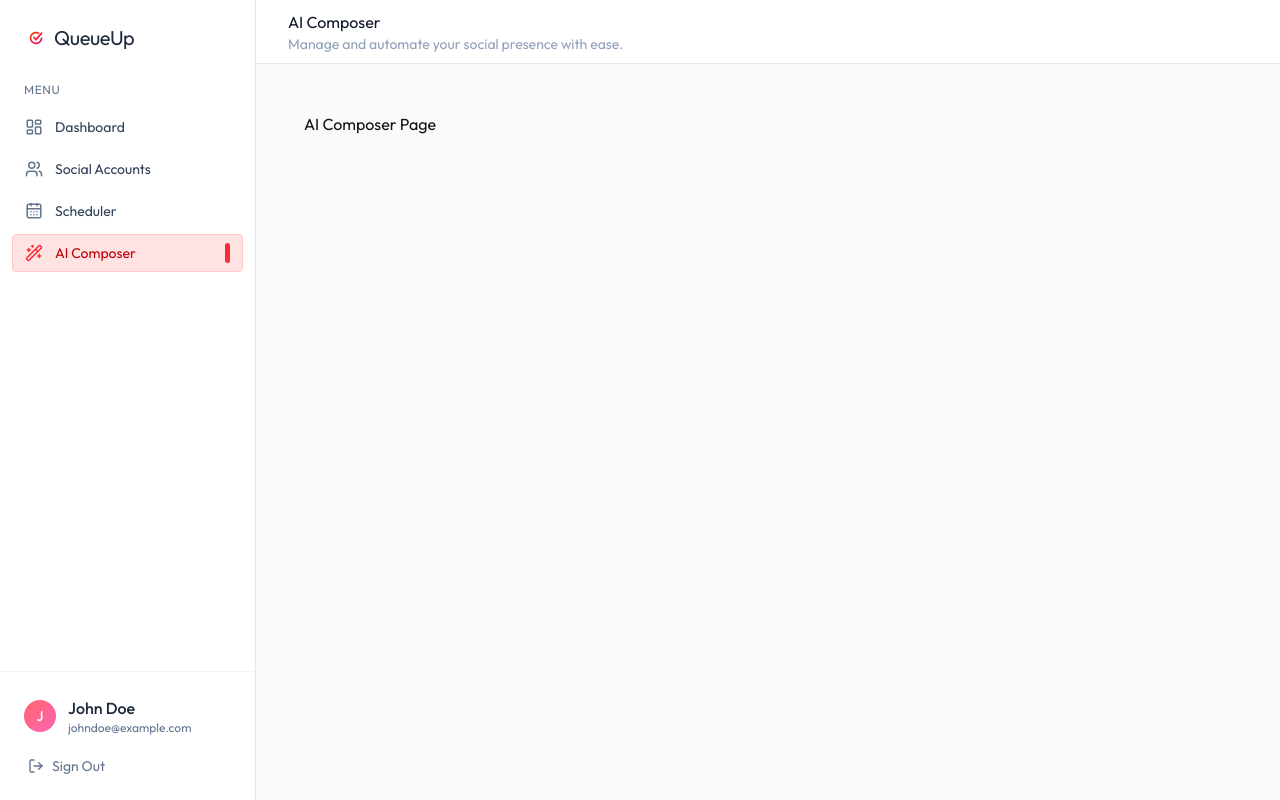
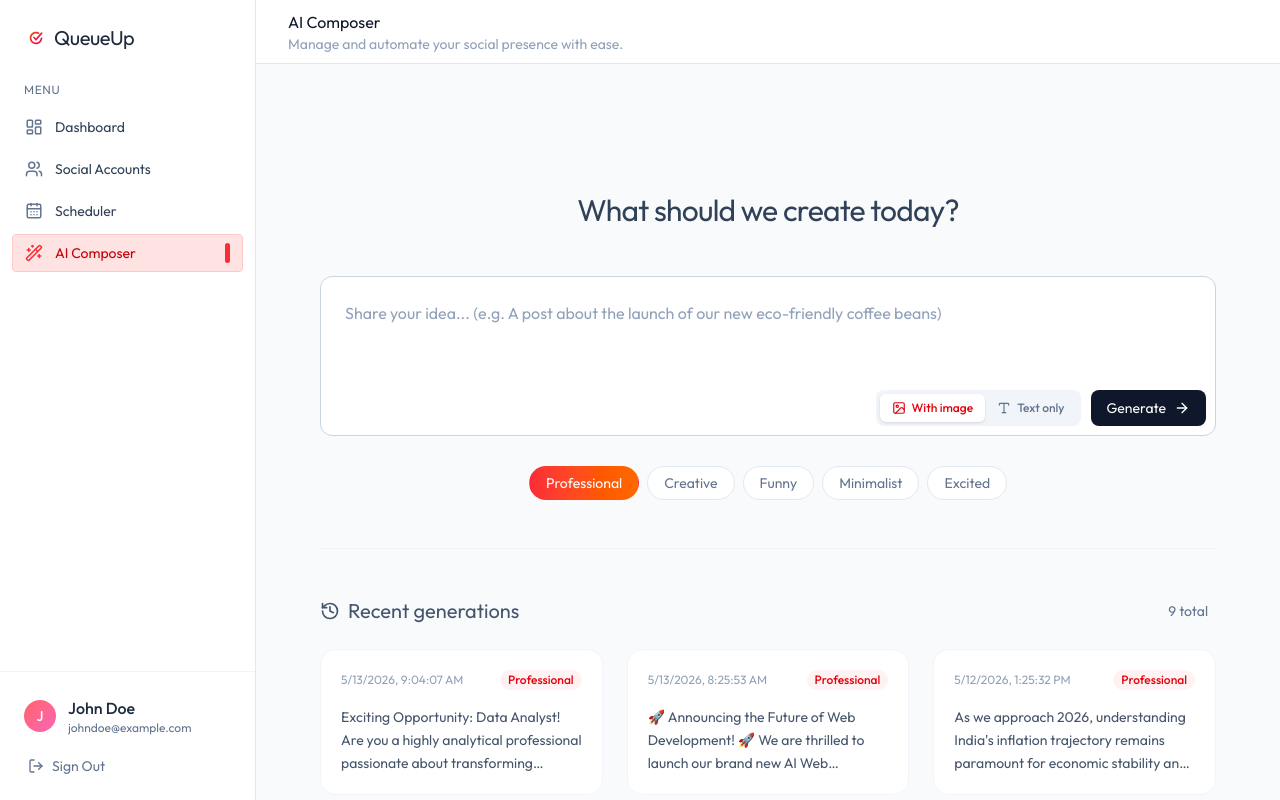
Before and after one commit to pr4gya-ai/QueueUp, a React (Vite) app in the folder frontend/: page /ai-composer in a window 1280 px wide. Built offline with nearby package versions, Linux system fonts and the light colour scheme.

Commit message:
Fix: remove nested git repo in frontend, track all files under root

```diff
--- a/frontend/src/pages/AIComposer.tsx
+++ b/frontend/src/pages/AIComposer.tsx
@@ -1,11 +1,166 @@
-import React from 'react'
+import { useEffect, useState } from "react";
+import { dummyGenerationData } from "../assets/assets";
+import { ArrowRightIcon, Loader2Icon, ImageIcon, TypeIcon, HistoryIcon } from "lucide-react";
 
 const AIComposer = () => {
+  const [prompt, setPrompt] = useState("");
+  const [tone, setTone] = useState("Professional");
+  const [generateImage, setGenerateImage] = useState(true);
+  const [loading, setLoading] = useState(false);
+  const [generations, setGenerations] = useState<any[]>([]);
+
+  // Scheduling state
+  const [activeScheduler, setActiveScheduler] = useState<any>(null);
+  const [selectedPlatforms, setSelectedPlatforms] = useState<string[]>([]);
+  const [scheduledDate, setScheduledDate] = useState("");
+  const [scheduledTime, setScheduledTime] = useState("");
+  const [scheduling, setScheduling] = useState(false);
+
+  const fetchGenerations = async () => {
+    setGenerations(dummyGenerationData);
+  };
+
+  useEffect(() => {
+    fetchGenerations();
+  }, []);
+
+  const handleGenerate = async () => {
+    setLoading(true);
+    setTimeout(() => {
+      setLoading(false);
+      fetchGenerations();
+    }, 2000);
+  };
+
+  const tones = [
+    "Professional",
+    "Creative",
+    "Funny",
+    "Minimalist",
+    "Excited"
+  ];
+
   return (
-    <div>
-      AI Composer Page
+    <div className="max-w-4xl mx-auto space-y-12 pb-20 animate-in fade-in duration-700">
+      {/* Input Section */}
+      <div className="space-y-6 text-center mt-20">
+        <h1 className="text-3xl text-slate-700 tracking-tight">What should we create today?</h1>
+        <div className="relative group mt-12">
+          <textarea
+            className="w-full px-6 py-6 bg-white border border-slate-300 rounded-xl text-slate-900 placeholder-slate-400 outline-none focus:border-slate-400 transition resize-none h-40"
+            placeholder="Share your idea... (e.g. A post about the launch of our new eco-friendly coffee beans)"
+            value={prompt}
+            onChange={(e) => setPrompt(e.target.value)}
+          />
+          <div className="absolute bottom-4 right-2.5 flex items-center gap-2.5 text-sm">
+            {/* Segmented pill: With Image / Text Only */}
+            <div className="inline-flex bg-slate-100 rounded-lg p-1">
+              <button
+                type="button"
+                onClick={() => setGenerateImage(true)}
+                className={`flex items-center gap-1.5 px-3 py-1.5 rounded-md text-xs font-medium transition-all ${
+                  generateImage
+                    ? "bg-white text-red-600 shadow-sm"
+                    : "text-slate-500 hover:text-slate-700"
+                }`}
+              >
+                <ImageIcon className="size-3.5" />
+                With image
+              </button>
+              <button
+                type="button"
+                onClick={() => setGenerateImage(false)}
+                className={`flex items-center gap-1.5 px-3 py-1.5 rounded-md text-xs font-medium transition-all ${
+                  !generateImage
+                    ? "bg-white text-red-600 shadow-sm"
+                    : "text-slate-500 hover:text-slate-700"
+                }`}
+              >
+                <TypeIcon className="size-3.5" />
+                Text only
+              </button>
+            </div>
+
+            {/* Generate button */}
+            <button
+              onClick={handleGenerate}
+              disabled={loading}
+              className="bg-slate-900 hover:bg-slate-800 text-white flex items-center gap-2 px-4 py-2 rounded-lg disabled:opacity-50"
+            >
+              {loading ? (
+                <>
+                  <Loader2Icon className="size-4 animate-spin" />
+                  <span>Generating...</span>
+                </>
+              ) : (
+                <>
+                  Generate
+                  <ArrowRightIcon className="size-4" />
+                </>
+              )}
+            </button>
+          </div>
+        </div>
+
+        <div className="flex flex-wrap justify-center gap-2">
+          {tones.map((t) => (
+            <button
+              key={t}
+              onClick={() => setTone(t)}
+              className={`px-4 py-1.5 rounded-full text-sm transition-all border ${
+                tone === t
+                  ? "bg-gradient-to-r from-red-500 to-orange-500 border-transparent text-white"
+                  : "bg-white border-slate-200 text-slate-500 hover:border-slate-300"
+              }`}
+            >
+              {t}
+            </button>
+          ))}
+        </div>
+      </div>
+
+      {/* AI generations */}
+      <div className="space-y-6 pt-12 border-t border-slate-100">
+        <div className="flex items-center justify-between text-slate-600">
+          <div className="flex items-center gap-2">
+            <HistoryIcon className="size-5" />
+            <h4 className="text-xl">Recent generations</h4>
+          </div>
+          <span className="text-sm text-slate-500 bg-slate-50 px-2">
+            {generations.length} total
+          </span>
+        </div>
+
+        <div className="grid grid-cols-1 md:grid-cols-2 xl:grid-cols-3 gap-6">
+          {generations.map((gen) => (
+            <div
+              key={gen._id}
+              className="group bg-white rounded-2xl border border-slate-100 p-5 hover:border-red-200 transition-all relative overflow-hidden"
+            >
+              <div className="flex flex-col h-full space-y-4">
+
+
+                <div className="flex items-center justify-between gap-2">
+                  <span className="text-xs text-slate-400 whitespace-nowrap">
+                    {new Date(gen.createdAt).toLocaleString()}
+                  </span>
+                  <span className="text-xs font-medium text-red-600 bg-red-50 px-2 py-0.5 rounded-full shrink-0">
+                    {gen.tone}
+                  </span>
+                </div>
+
+                <p className="text-sm text-slate-600 line-clamp-3 leading-relaxed">
+                  {gen.content}
+                </p>
+              </div>
+            </div>
+          ))}
+        </div>
+      </div>
+
+      {/* Schedule modal */}
     </div>
-  )
-}
+  );
+};
 
-export default AIComposer
+export default AIComposer;
```
